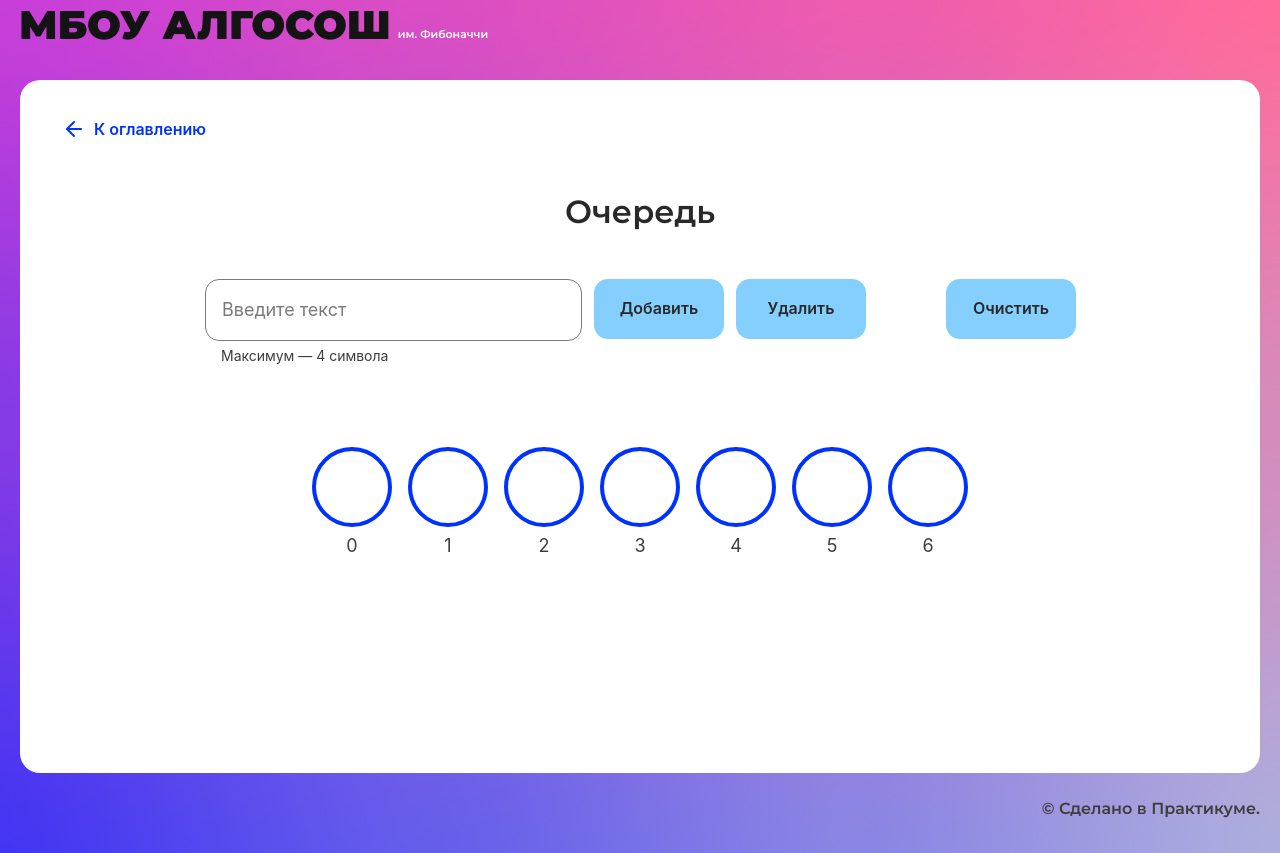
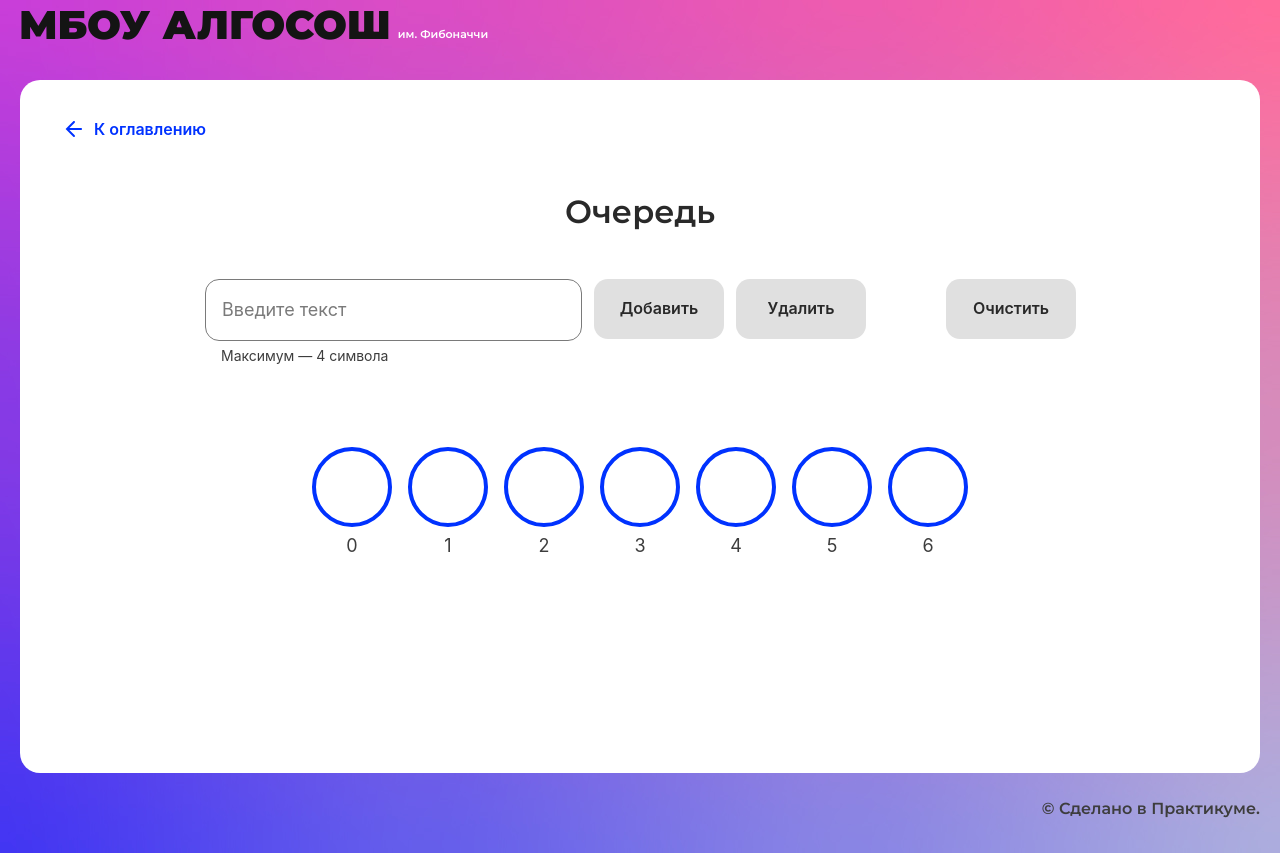
Before and after one commit to TakeYourEnergy/algososh-algoritms, a React (Create React App) app: page /queue in a window 1280 px wide. Built offline with nearby package versions, Linux system fonts and the light colour scheme.

Commit message:
add logic queue

```diff
--- a/src/components/queue-page/queue-page.tsx
+++ b/src/components/queue-page/queue-page.tsx
@@ -6,11 +6,24 @@ import { SolutionLayout } from '../ui/solution-layout/solution-layout';
 import { queue } from './class/queue';
 import styles from './queuePage.module.css';
 import { nanoid } from 'nanoid';
+import { animationDelay } from '../../utils/utils';
+import { ElementStates } from '../../types/element-states';
+
+interface IIsDisabled {
+	addItem: boolean;
+	delItem: boolean;
+}
 
 export const QueuePage: React.FC = () => {
 	const [inputValue, setInputValue] = useState('');
 	const [queueArr, setQueueArr] = useState(queue.getQueue());
-
+	const [tail, setTail] = useState(queue.getTail());
+	const [currIndex, setCurrIndex] = useState(-1);
+	const [head, setHead] = useState(queue.getHead());
+	const [isDisabled, setDisabled] = useState<IIsDisabled>({
+		addItem: false,
+		delItem: false,
+	});
 	console.log(queueArr);
 
 	const handleChange = (e: React.ChangeEvent<HTMLInputElement>) => {
@@ -18,12 +31,56 @@ export const QueuePage: React.FC = () => {
 	};
 
 	const enqueue = async (item: string) => {
+		setDisabled(prev => ({
+			...prev,
+			addItem: true,
+		}));
 		queue.enqueue(item);
 		setInputValue('');
 		setQueueArr([...queue.getQueue()]);
+		setTail(queue.getTail());
+		setCurrIndex(tail % queue.getSize());
+		await animationDelay(500);
+		setCurrIndex(-1);
+		setDisabled(prev => ({
+			...prev,
+			addItem: false,
+		}));
 	};
 
-	const dequeue = async () => {};
+	const dequeue = async () => {
+		setDisabled(prev => ({
+			...prev,
+			delItem: true,
+		}));
+		if (queue.getLength() > 0) {
+			queue.dequeue();
+			setQueueArr([...queue.getQueue()]);
+			setCurrIndex(queue.getHead() % queue.getSize());
+			await animationDelay(500);
+			setHead(queue.getHead());
+			setCurrIndex(-1);
+		}
+		setDisabled(prev => ({
+			...prev,
+			delItem: false,
+		}));
+	};
+
+	const clear = () => {
+		setDisabled(prev => ({
+			...prev,
+			clearItems: true,
+		}));
+		queue.clear();
+		setQueueArr([...queue.getQueue()]);
+		setHead(queue.getHead());
+		setTail(queue.getTail());
+		setDisabled(prev => ({
+			...prev,
+			clearItems: false,
+		}));
+	};
 
 	return (
 		<SolutionLayout title='Очередь'>
@@ -36,14 +93,33 @@ export const QueuePage: React.FC = () => {
 						extraClass={styles.input}
 						onChange={handleChange}
 					/>
-					<Button text='Добавить' onClick={() => enqueue(inputValue)} />
-					<Button text='Удалить' onClick={dequeue} />
+					<Button
+						text='Добавить'
+						onClick={() => enqueue(inputValue)}
+						isLoader={isDisabled.addItem}
+						disabled={!inputValue || tail === 7}
+					/>
+					<Button
+						text='Удалить'
+						onClick={dequeue}
+						isLoader={isDisabled.delItem}
+						disabled={(!inputValue && !queue.getLength()) || head === 7}
+					/>
 				</div>
-				<Button text='Очистить' />
+				<Button text='Очистить' onClick={() => clear()} disabled={head === 0 && tail === 0} />
 			</form>
 			<div className={styles.queue}>
 				{queueArr.map((item, index) => {
-					return <Circle key={nanoid()} index={index} letter={item} />;
+					return (
+						<Circle
+							key={nanoid()}
+							index={index}
+							letter={item}
+							state={index === currIndex ? ElementStates.Changing : ElementStates.Default}
+							head={index === head && queue.isEmpty() === false ? 'head' : ''}
+							tail={index === tail - 1 && queue.isEmpty() === false ? 'tail' : ''}
+						/>
+					);
 				})}
 			</div>
 		</SolutionLayout>
--- a/src/components/stack-page/stack-page.tsx
+++ b/src/components/stack-page/stack-page.tsx
@@ -12,7 +12,6 @@ import { ElementStates } from '../../types/element-states';
 interface IIsDisabled {
 	addItem: boolean;
 	delItem: boolean;
-	clearItems: boolean;
 }
 
 export const StackPage: React.FC = () => {
@@ -22,7 +21,6 @@ export const StackPage: React.FC = () => {
 	const [isDisabled, setDisabled] = useState<IIsDisabled>({
 		addItem: false,
 		delItem: false,
-		clearItems: false,
 	});
 
 	const handleChange = (e: React.ChangeEvent<HTMLInputElement>) => {
@@ -101,7 +99,6 @@ export const StackPage: React.FC = () => {
 				<Button
 					text='Очистить'
 					onClick={() => clearArr()}
-					isLoader={isDisabled.clearItems}
 					disabled={stack.getSize() < 1 || isDisabled.addItem || isDisabled.delItem}
 				/>
 			</form>
```
